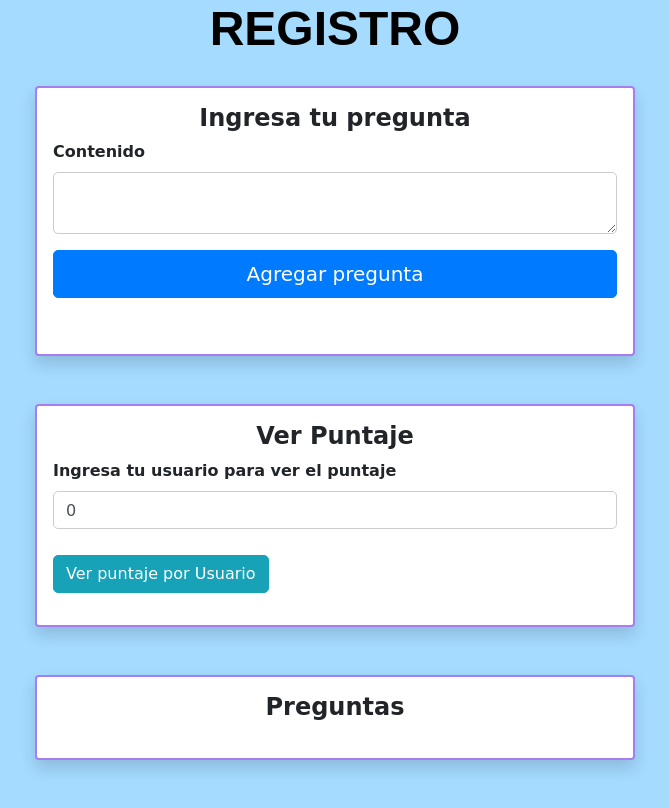
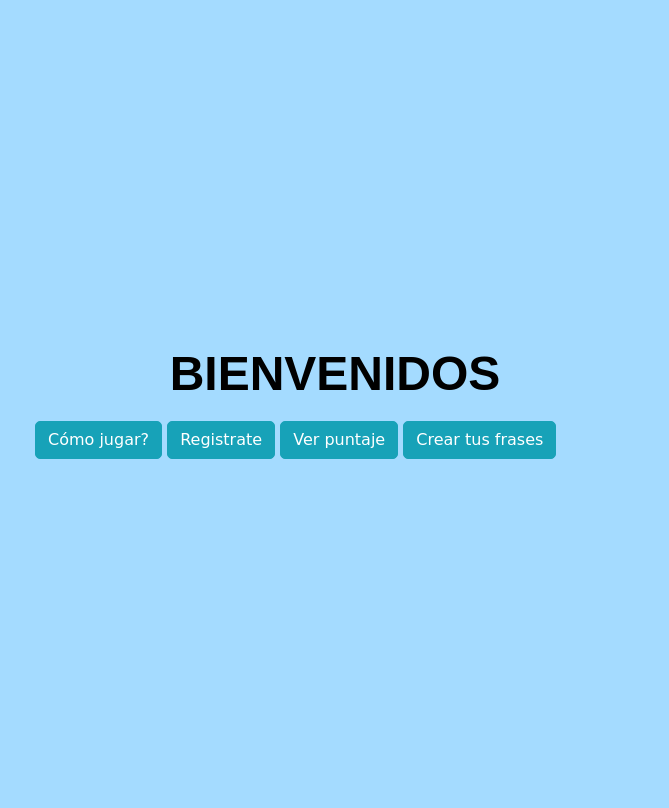
Before and after one commit to PioIX/2024---TPIN-1---G11, a plain HTML site: page frontend/index.html in a window 1280 px wide. Both pictures are taken after a click on the button "Registrar". Shown: the whole page, without its empty margins (305-974 px from the left). Drawn offline with nearby package versions, Linux system fonts and the light colour scheme; a web font is replaced by a local one.

Commit message:
style beinvenidos

```diff
--- a/frontend/dom.js
+++ b/frontend/dom.js
@@ -7,13 +7,16 @@ function getPassword() {
 function changeScreen() {
     const notepad = document.getElementById("notepad");
     const login = document.getElementById("login");
+    const titulo = document.getElementById("titulo");
     if(notepad.style.display !== "none") {
         notepad.style.display = "none";
         login.style.display = "";
+        titulo.style.display = "";
     }
     else {
         notepad.style.display = "";
         login.style.display = "none";
+        titulo.style.display = "none";
     }
 }
 function getPreguntaContent() {
--- a/frontend/index.html
+++ b/frontend/index.html
@@ -12,10 +12,10 @@
         <script src="https://cdn.jsdelivr.net/npm/popper.js@1.16.0/dist/umd/popper.min.js" integrity="sha384-Q6E9RHvbIyZFJoft+2mJbHaEWldlvI9IOYy5n3zV9zzTtmI3UksdQRVvoxMfooAo" crossorigin="anonymous"></script>
         <script src="https://stackpath.bootstrapcdn.com/bootstrap/4.4.1/js/bootstrap.min.js" integrity="sha384-wfSDF2E50Y2D1uUdj0O3uMBJnjuUD4Ih7YwaYd1iqfktj0Uod8GCExl3Og8ifwB6" crossorigin="anonymous"></script>
         <title>Presupuesto1erProyecto</title>
-        <link href="style.css" rel="stylesheet" type="text/css" />
+        <link href="styles/style.css" rel="stylesheet" type="text/css" />
     </head>
     <body class="container">
-        <h1>REGISTRO</h1>
+        <h1 id="titulo">REGISTRO</h1>
         <div id="login">
             <div class="shadow p-3 mb-5 bg-white rounded">
                 <div class="form-group">
@@ -36,32 +36,19 @@
         </div>
         <div id="notepad" style="display: none">
             <div>
-                <div class="shadow p-3 mb-5 bg-white rounded">
-                    <h3>Ingresa tu pregunta</h3>
-                    <div class="form-group">
-                        <label for="content">Contenido</label>
-                        <textarea class="form-control" id="content"></textarea>
+                <h1>BIENVENIDOS</h1>
+                <div class="form-group">
+                        <button class="form-check-control btn btn-info" onclick="agregarPreguntaBoton()">Cómo jugar?</button>
+                </div>
+                <div class="form-group">
+                    <button class="form-check-control btn btn-info" onclick="agregarPreguntaBoton()">Registrate</button>
+                </div>
+                <div class="form-group">
+                        <button class="form-check-control btn btn-info" onclick="agregarPreguntaBoton()">Ver puntaje</button>
                     </div>
-                    <div class="form-group">
-                        <button class="btn btn-primary btn-lg btn-block form-check-control" onclick="agregarPreguntaBoton()">Agregar pregunta</button>
-                        <br>
+                <div class="form-group">
+                        <button class="form-check-control btn btn-info" onclick="agregarPreguntaBoton()">Crear tus frases</button>
                     </div>
-                </div>
-                <div class="col-auto shadow p-3 mb-5 bg-white rounded">
-                    <h3>Ver Puntaje</h3>
-                    <div class="form-group">
-                        <label for="searchByID">Ingresa tu usuario para ver el puntaje</label>
-                        <input class="form-control" type="number" id="searchByID" min="0" value="0">
-                    </div>
-                    <div class="form-group">
-                        <button class="form-check-control btn btn-info" onclick="   ">Ver puntaje por Usuario</button>
-
-                    </div>
-                </div>
-            </div>
-            <div class="shadow p-3 mb-5 bg-white rounded">
-                <h3>Preguntas</h3>
-                <div id="allpreguntas">
                 </div>
             </div>
         </div>
--- a/frontend/style.css
+++ b/frontend/styles/style.css
@@ -153,3 +153,12 @@ h2 {
     padding: 1em;
     align-items: center;
   }
+.form-group{
+    justify-content: space-around;
+    display: inline-block;
+    padding: 0em;
+    align-items: center;
+  }
+#notepad .form-group button {
+    border-radius: 5px;
+    margin-top: 10px;
```
Also changed, not shown: frontend/indexSecreto.html (line endings or trailing spaces).
